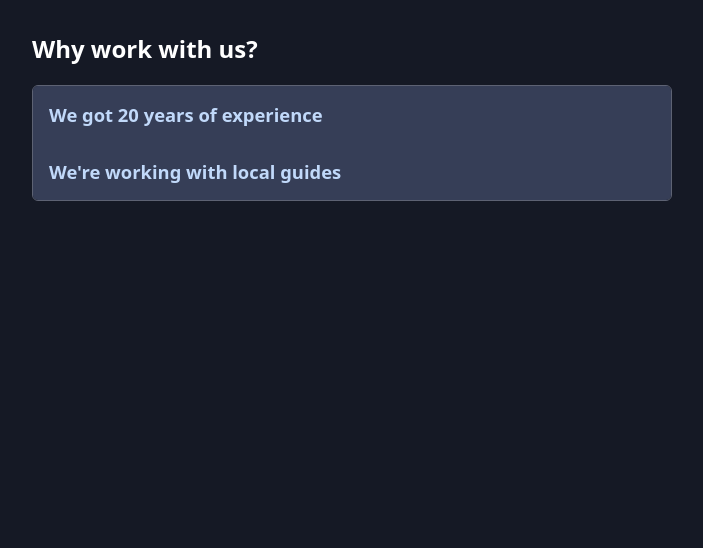
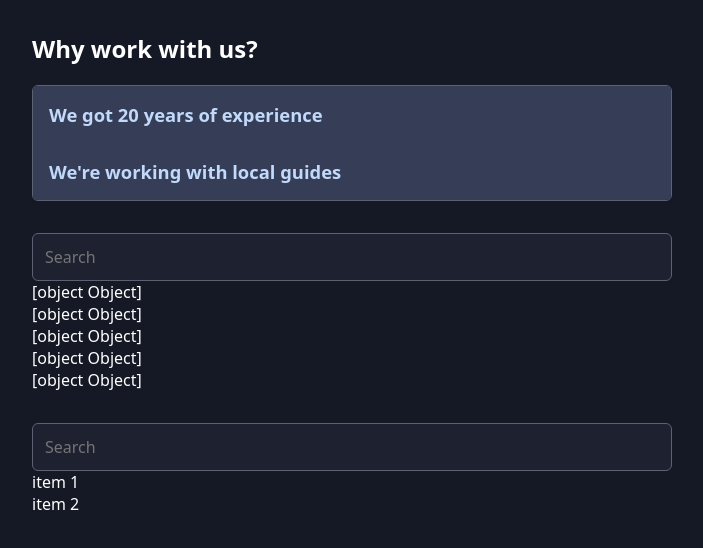
Before and after one commit to indahtheresia/section-29, a React (Vite) app: page / in a window 1280 px wide. Shown: the top 548 px of the page, without its empty margins (288-991 px from the left). Built offline with nearby package versions, Linux system fonts and the light colour scheme.

Commit message:
Introduction & use render props

```diff
--- a/src/App.jsx
+++ b/src/App.jsx
@@ -1,4 +1,43 @@
 import Accordion from "./components/Accordion/Accordion";
+import savannaImg from './assets/african-savanna.jpg';
+import amazonImg from './assets/amazon-river.jpg';
+import caribbeanImg from './assets/caribbean-beach.jpg';
+import desertImg from './assets/desert-dunes.jpg';
+import forestImg from './assets/forest-waterfall.jpg';
+import SearchableList from "./components/SearchableList/SearchableList";
+
+const PLACES = [
+  {
+    id: 'african-savanna',
+    image: savannaImg,
+    title: 'African Savanna',
+    description: 'Experience the beauty of nature.',
+  },
+  {
+    id: 'amazon-river',
+    image: amazonImg,
+    title: 'Amazon River',
+    description: 'Get to know the largest river in the world.',
+  },
+  {
+    id: 'caribbean-beach',
+    image: caribbeanImg,
+    title: 'Caribbean Beach',
+    description: 'Enjoy the sun and the beach.',
+  },
+  {
+    id: 'desert-dunes',
+    image: desertImg,
+    title: 'Desert Dunes',
+    description: 'Discover the desert life.',
+  },
+  {
+    id: 'forest-waterfall',
+    image: forestImg,
+    title: 'Forest Waterfall',
+    description: 'Listen to the sound of the water.',
+  },
+];
 
 function App() {
   return <main>
@@ -30,6 +69,10 @@
         </Accordion.Item>
       </Accordion>
     </section>
+    <section>
+      <SearchableList items={PLACES} />
+      <SearchableList items={['item 1', 'item 2']} />
+    </section>
   </main>;
 }
 
--- /dev/null
+++ b/src/components/SearchableList/SearchableList.jsx
@@ -0,0 +1,12 @@
+export default function SearchableList({ items }) {
+  return (
+    <div className="searchable-list">
+      <input type="search" placeholder="Search" />
+      <ul>
+        {items.map((item, index) => (
+          <li key={index}>{item.toString()}</li>
+        ))}
+      </ul>
+    </div>
+  )
+}
```
